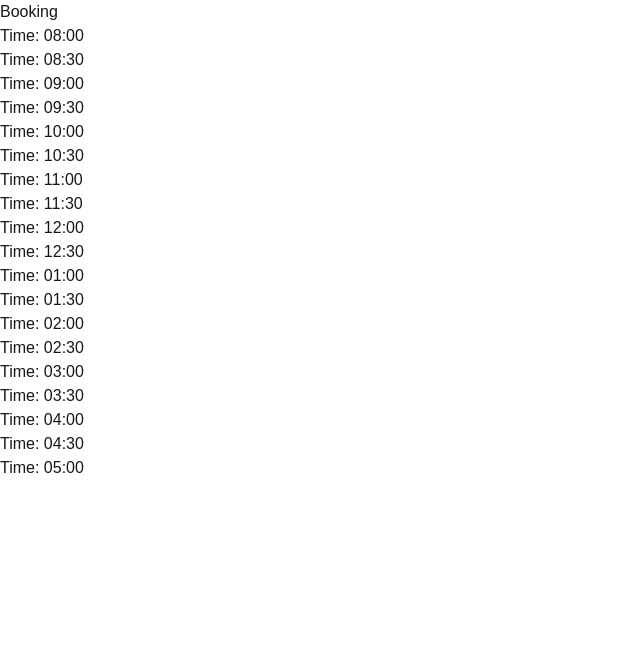
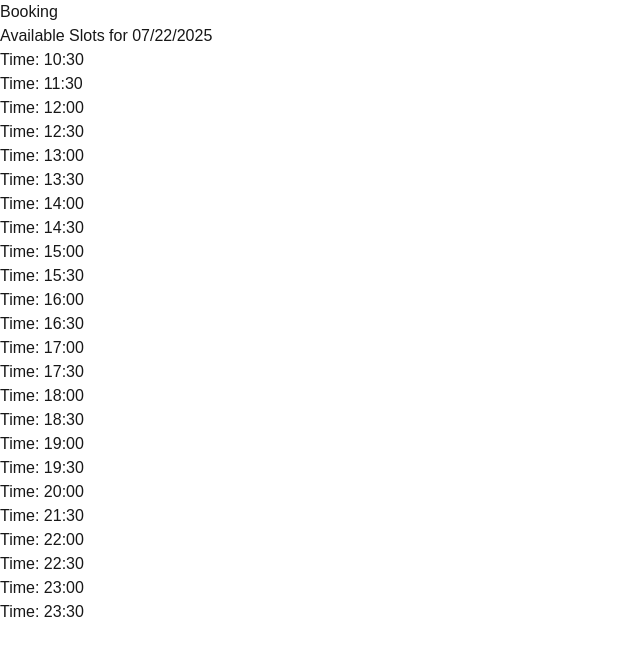
Before and after one commit to klyzecarize/Interview, a Next.js app in the folder my-booking/: page / in a window 1280 px wide. Shown: the top 656 px of the page, without its empty margins (0-640 px from the left). Built offline with nearby package versions, Linux system fonts and the light colour scheme.

Commit message:
interview-3: added filtered available time for today with sample booked time

```diff
--- a/my-booking/src/app/page.js
+++ b/my-booking/src/app/page.js
@@ -2,13 +2,23 @@ import Slots from "./components/slots";
 import moment from "moment";
 
 export default function Home() {
-  let allSlots = GetSlots();
 
-  console.log(allSlots)
+  let currentDate = moment();
+  let allSlots = GetSlots(currentDate);
+  // let bookedSlots = ["10:00", "10:30", "11:00"];
+  let bookedSlots = ["21:00", "20:30", "11:00"];
+  allSlots = allSlots
+  .filter((slot) => {
+    if (!bookedSlots.includes(slot.toString())) {
+      return slot >= currentDate.format("HH:mm");
+    }
+  });
+  // allSlots.shift();
 
   return (
     <>
       <h1>Booking</h1>
+      <h1>Available Slots for {currentDate.format("MM/DD/YYYY")}</h1>
       {
         allSlots.map( (timeSlot, index) => {
           return <Slots key={index} time={timeSlot} />
@@ -18,15 +28,18 @@ export default function Home() {
   );
 }
 
-function GetSlots () {
+function GetSlots (setTime) {
   let slots = [];
-  let currentTime = moment("2025-07-22", "HH:mm");
-  currentTime.set({hour:8, minute:0});
-  slots.push(currentTime.format("hh:mm"));
+  let setRemainingHours = (23 - setTime.get('hour')) * 2;
+  let currentTime = setTime;
+  currentTime = moment();
+  currentTime.set({minute:0});
 
-  for (let i = 0; i <= 17; i++) {
+  // slots.push(currentTime.format("HH:mm"));
+
+  for (let i = 0; i <= setRemainingHours; i++) {
     currentTime.add({minute:30})
-    slots.push(currentTime.format("hh:mm"));
+    slots.push(currentTime.format("HH:mm"));
   }
 
   return slots;
```
